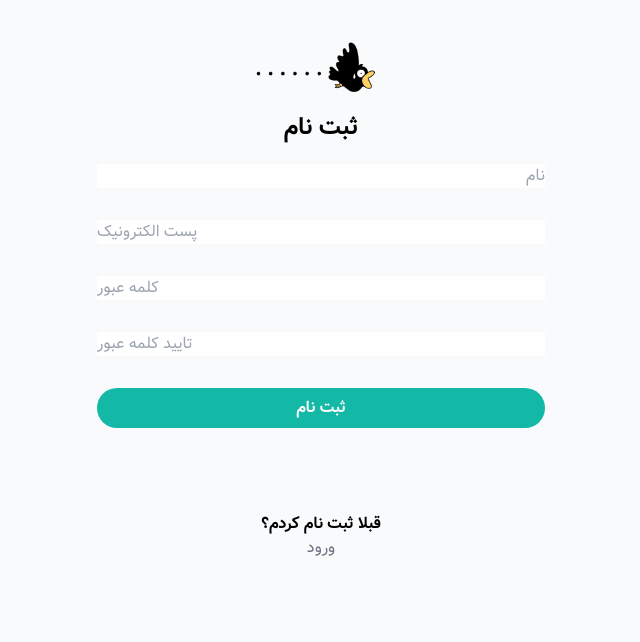
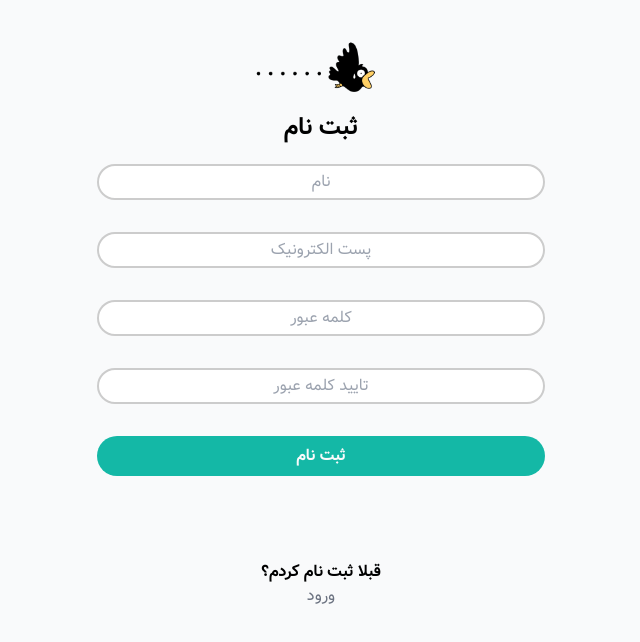
Before and after one commit to m3hransh/shwitter, a React (Create React App) app in the folder front/: page /signup in a window 1280 px wide. Shown: the top 642 px of the page, without its empty margins (319-959 px from the left). Built offline with nearby package versions, Linux system fonts and the light colour scheme; no server answers; what tailwindcss-rtl would draw is missing.

Commit message:
💄 Fix some styling issues

```diff
--- a/front/src/components/Form/LoginForm.tsx
+++ b/front/src/components/Form/LoginForm.tsx
@@ -8,6 +8,7 @@ import ErrorMessage from './ErrorMessage'
 import { FC, ReactElement } from 'react'
 import { Link, useLocation, useNavigate } from 'react-router-dom'
 import { useAuth } from '../Auth'
+import cn from 'classnames'
 
 const validationSchemaGenerate = (lang: string) =>
   yup.object({
@@ -68,7 +69,7 @@ const LoginForm: FC<LoginFormProps> = () => {
             {...register('email')}
             placeholder={translation[lang].form.email}
             dir="ltr"
-            className={errors.email && 'border-red-600'}
+            className={cn('input', errors.email && 'border-red-600')}
           />
           <ErrorMessage>{errors.email?.message}</ErrorMessage>
           <input
@@ -76,7 +77,7 @@ const LoginForm: FC<LoginFormProps> = () => {
             type="password"
             placeholder={translation[lang].form.password}
             dir="ltr"
-            className={errors.email && 'border-red-600'}
+            className={cn('input', errors.email && 'border-red-600')}
           />
           <ErrorMessage>{errors.password?.message}</ErrorMessage>
           <button
--- a/front/src/components/Form/SignupForm.tsx
+++ b/front/src/components/Form/SignupForm.tsx
@@ -7,6 +7,7 @@ import ShwitterLogo from '../../assets/silent-crow.png'
 import { translation } from '../../lib/translation'
 import { useAuth } from '../Auth'
 import ErrorMessage from './ErrorMessage'
+import cn from 'classnames'
 
 const validationSchemaGenerate = (lang: string) =>
   yup.object({
@@ -73,14 +74,14 @@ const SignupForm: FC<SignupFormProps> = () => {
           <input
             {...register('name')}
             placeholder={translation[lang].form.name}
-            className={errors.name && 'border-red-600'}
+            className={cn('input', errors.name && 'border-red-600')}
           />
           <ErrorMessage>{errors.name?.message}</ErrorMessage>
           <input
             {...register('email')}
             placeholder={translation[lang].form.email}
             dir="ltr"
-            className={errors.email && 'border-red-600'}
+            className={cn('input', errors.email && 'border-red-600')}
           />
           <ErrorMessage>{errors.email?.message}</ErrorMessage>
           <input
@@ -88,7 +89,7 @@ const SignupForm: FC<SignupFormProps> = () => {
             type="password"
             placeholder={translation[lang].form.password}
             dir="ltr"
-            className={errors.email && 'border-red-600'}
+            className={cn('input', errors.email && 'border-red-600')}
           />
           <ErrorMessage>{errors?.password?.message}</ErrorMessage>
           <input
@@ -96,7 +97,7 @@ const SignupForm: FC<SignupFormProps> = () => {
             type="password"
             placeholder={translation[lang].form.passwordConf}
             dir="ltr"
-            className={errors.email && 'border-red-600'}
+            className={cn('input', errors.email && 'border-red-600')}
           />
           <ErrorMessage>{errors.confirmPassword?.message}</ErrorMessage>
           <button
```
